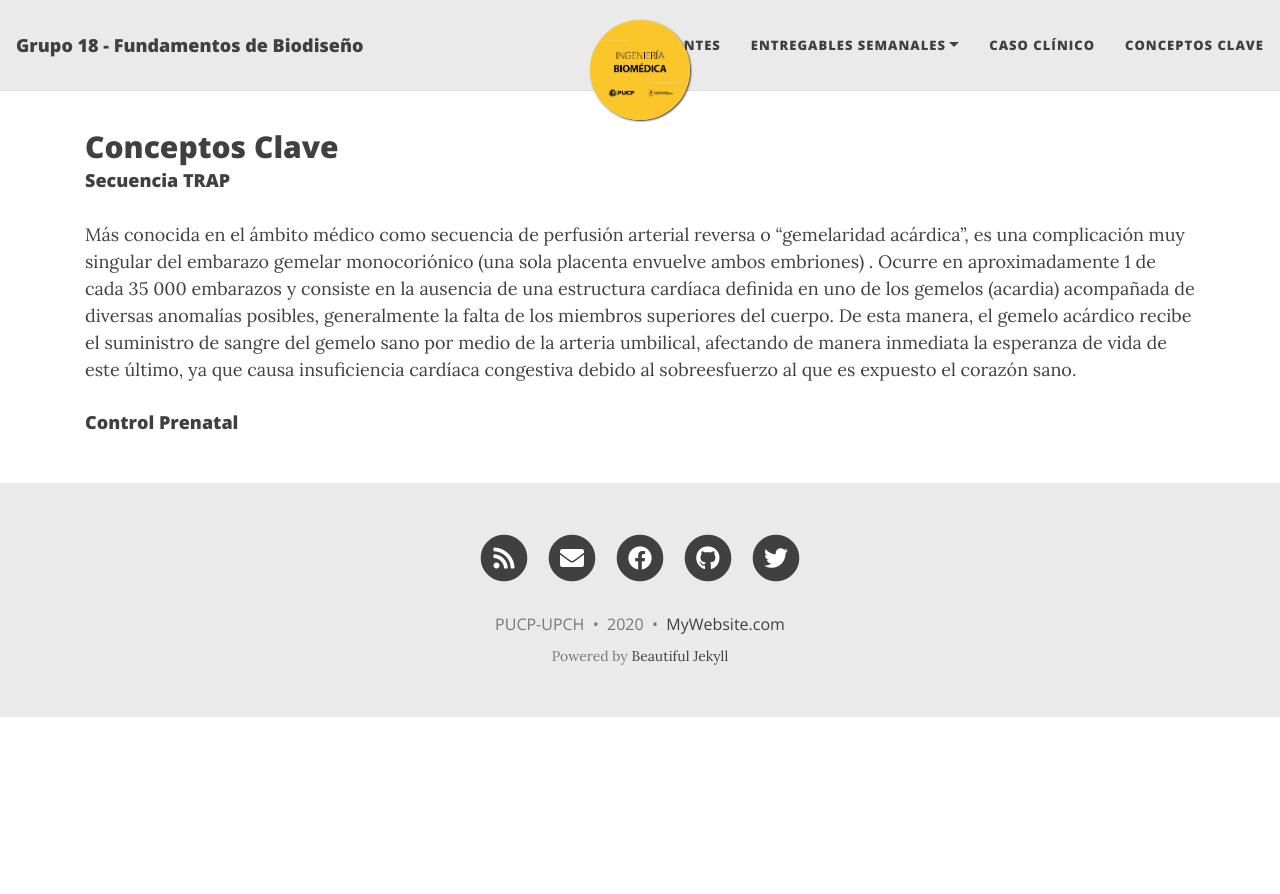
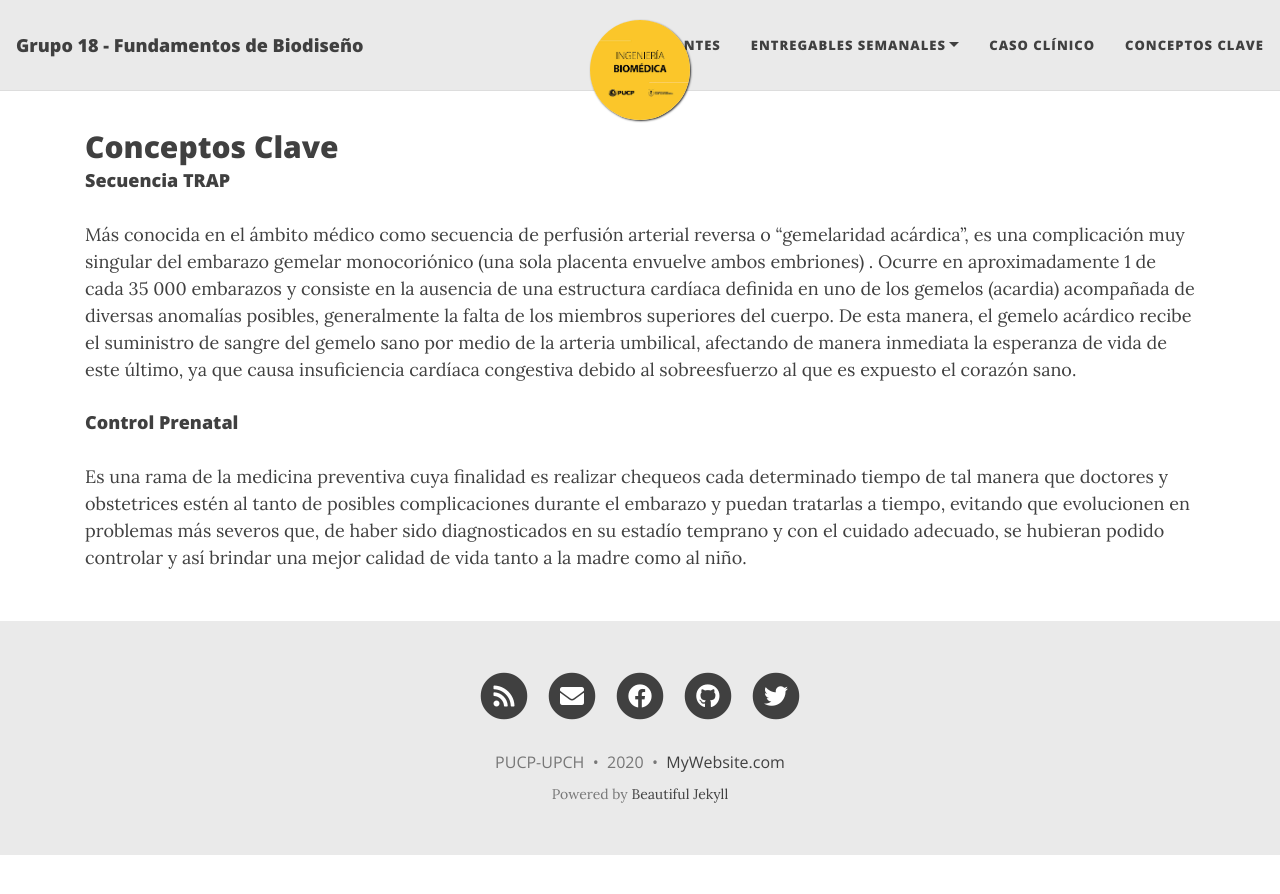
Before and after one commit to equipo18-fundbio/equipo18-fundbio1, a Jekyll site: the page built from Documentacion/ConceptosClaves.md, in a window 1280 px wide. Shown: the top 894 px of the page. Built offline with Jekyll 4.4.1, drawn with Linux system fonts in a browser that asks for light colours; nearby versions of some CDN libraries; our own code applies the rules of GitHub Pages for plain Markdown files.

Commit message:
Update ConceptosClaves.md

```diff
--- a/Documentacion/ConceptosClaves.md
+++ b/Documentacion/ConceptosClaves.md
@@ -11,3 +11,4 @@ Más conocida en el ámbito médico como secuencia de perfusión arterial revers
 
 
 #### Control Prenatal
+Es una rama de la medicina preventiva cuya finalidad es realizar chequeos cada determinado tiempo de tal manera que doctores y obstetrices estén al tanto de posibles complicaciones durante el embarazo y puedan tratarlas a tiempo, evitando que evolucionen en problemas más severos que, de haber sido diagnosticados en su estadío temprano y con el cuidado adecuado, se hubieran podido controlar y así brindar una mejor calidad de vida tanto a la madre como al niño.
```
